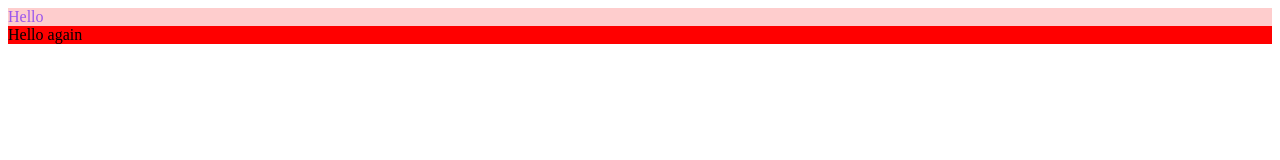
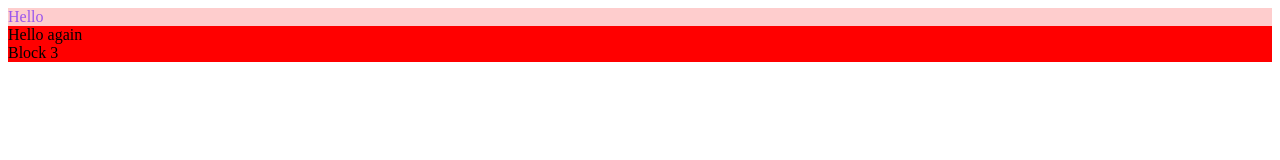
Before and after one commit to drinkmoretea77/demo, a website: page index.html in a window 1280 px wide. Drawn offline with Linux system fonts and the light colour scheme.

Commit message:
adding block 3

```diff
--- a/css/style.css
+++ b/css/style.css
@@ -7,6 +7,7 @@
   user-select: none;
 }
 
-.block2 {
+.block2,
+.block3 {
   background: red;
 }
--- a/index.html
+++ b/index.html
@@ -12,6 +12,7 @@
 
     <div class="block">Hello</div>
     <div class="block2">Hello again</div>
+    <div class="block2">Block 3</div>
 
 </body>
 
```
